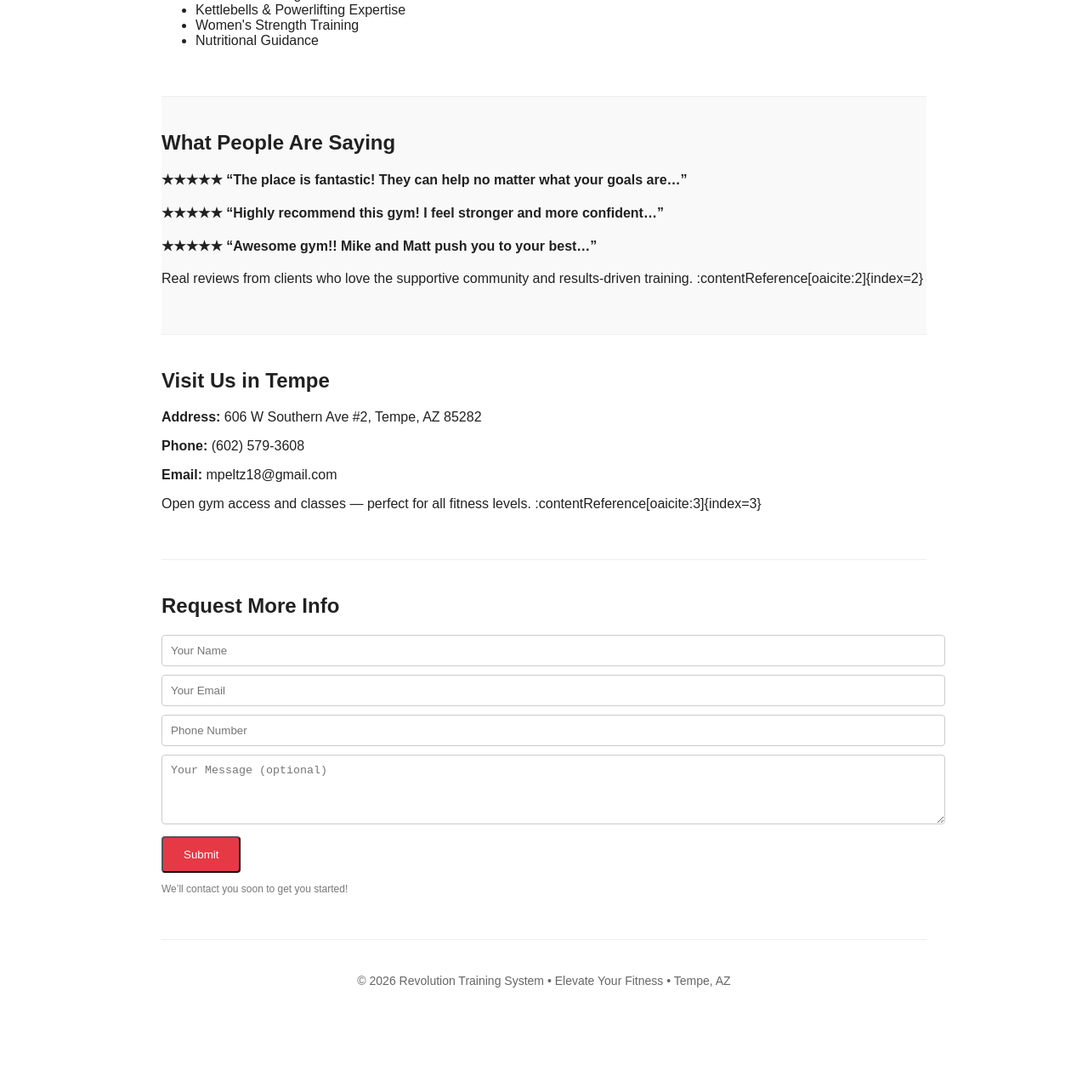
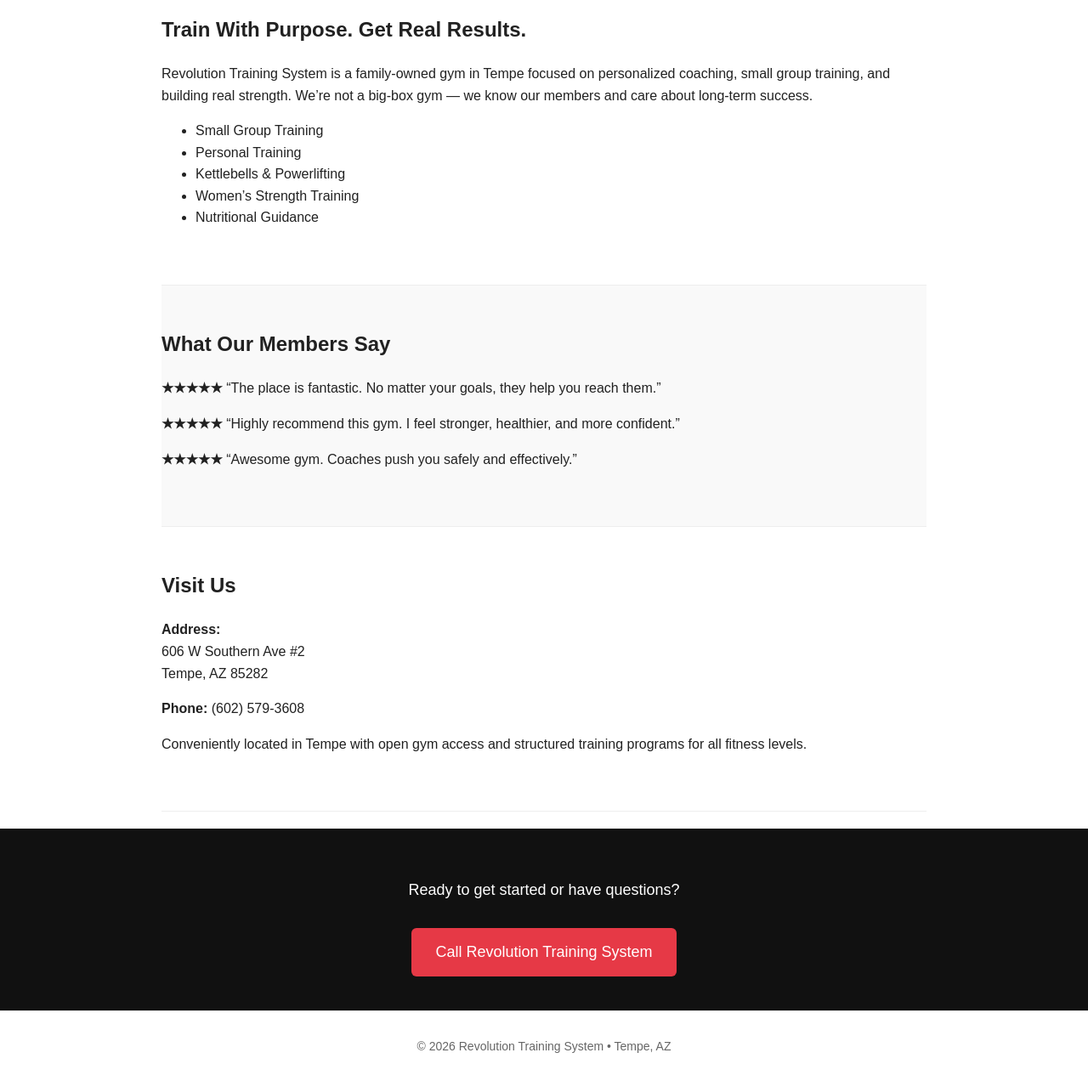
Before and after one commit to kimmerandcasper/revolutionarygym, a plain HTML site: page index.html in a window 1280 px wide. Shown: the part 423-1695 px from the top of the page at 85% size. Before the commit the page ends 1605 px from the top, so only its background shows below. Drawn offline with Linux system fonts and the light colour scheme.

Commit message:
call button

```diff
--- a/index.html
+++ b/index.html
@@ -4,85 +4,137 @@
   <meta charset="UTF-8">
   <meta name="viewport" content="width=device-width,initial-scale=1.0">
   <title>Revolution Training System • Tempe, AZ</title>
+
   <style>
-    body { font-family: Arial, sans-serif; margin: 0; padding: 0; color: #212121; }
-    header { background: #111; color: #fff; padding: 40px 20px; text-align: center; }
-    .container { max-width: 900px; margin: 0 auto; padding: 20px; }
-    section { padding: 40px 0; border-bottom: 1px solid #eee; }
-    h2 { margin-top: 0; }
-    .cta-btn { background: #e63946; color: #fff; padding: 12px 24px; text-decoration: none; border-radius: 4px; }
-    .testimonials { background: #f9f9f9; }
-    .testimonial { margin-bottom: 20px; }
-    form input, form textarea { width: 100%; margin-bottom: 10px; padding: 10px; border: 1px solid #ccc; border-radius: 4px; }
-    footer { text-align: center; padding: 20px; font-size: 14px; color: #666; }
+    body {
+      font-family: Arial, sans-serif;
+      margin: 0;
+      padding: 0;
+      color: #212121;
+      line-height: 1.6;
+    }
+    header {
+      background: #111;
+      color: #fff;
+      padding: 60px 20px;
+      text-align: center;
+    }
+    header h1 {
+      margin-bottom: 10px;
+    }
+    .cta-btn {
+      display: inline-block;
+      background: #e63946;
+      color: #fff;
+      padding: 14px 28px;
+      text-decoration: none;
+      border-radius: 6px;
+      font-size: 18px;
+      margin-top: 20px;
+    }
+    .cta-btn:hover {
+      background: #d62839;
+    }
+    .container {
+      max-width: 900px;
+      margin: 0 auto;
+      padding: 20px;
+    }
+    section {
+      padding: 50px 0;
+      border-bottom: 1px solid #eee;
+    }
+    h2 {
+      margin-top: 0;
+    }
+    .testimonials {
+      background: #f9f9f9;
+    }
+    footer {
+      text-align: center;
+      padding: 30px 20px;
+      font-size: 14px;
+      color: #666;
+    }
+    .call-box {
+      background: #111;
+      color: #fff;
+      padding: 40px 20px;
+      text-align: center;
+    }
+    .call-box p {
+      font-size: 18px;
+      margin-bottom: 10px;
+    }
   </style>
 </head>
+
 <body>
 
-  <!-- HEADER -->
+  <!-- HERO / HEADER -->
   <header>
     <h1>Revolution Training System</h1>
-    <p>Family-Owned Fitness Gym in Tempe, AZ</p>
-    <a href="#contact" class="cta-btn">Get Started Today</a>
+    <p>Family-Owned Strength & Fitness Gym in Tempe, AZ</p>
+    <p>Personal Training • Small Group Training • Real Results</p>
+
+    <a href="tel:+16025793608" class="cta-btn">
+      Call Now: (602) 579-3608
+    </a>
   </header>
 
   <div class="container">
 
     <!-- ABOUT -->
-    <section id="about">
-      <h2>Transform Your Fitness</h2>
-      <p>Welcome to Revolution Training System — a family-owned gym dedicated to helping you achieve your fitness goals with personalized coaching, small group classes, open gym access, and expert support. We’re *not* a big chain gym — we invest in your success. :contentReference[oaicite:1]{index=1}</p>
+    <section>
+      <h2>Train With Purpose. Get Real Results.</h2>
+      <p>
+        Revolution Training System is a family-owned gym in Tempe focused on
+        personalized coaching, small group training, and building real strength.
+        We’re not a big-box gym — we know our members and care about long-term success.
+      </p>
       <ul>
         <li>Small Group Training</li>
         <li>Personal Training</li>
-        <li>Kettlebells & Powerlifting Expertise</li>
-        <li>Women's Strength Training</li>
+        <li>Kettlebells & Powerlifting</li>
+        <li>Women’s Strength Training</li>
         <li>Nutritional Guidance</li>
       </ul>
     </section>
 
     <!-- TESTIMONIALS -->
     <section class="testimonials">
-      <h2>What People Are Saying</h2>
-      <div class="testimonial">
-        <strong>★★★★★ “The place is fantastic! They can help no matter what your goals are…”</strong>
-      </div>
-      <div class="testimonial">
-        <strong>★★★★★ “Highly recommend this gym! I feel stronger and more confident…”</strong>
-      </div>
-      <div class="testimonial">
-        <strong>★★★★★ “Awesome gym!! Mike and Matt push you to your best…”</strong>
-      </div>
-      <p>Real reviews from clients who love the supportive community and results-driven training. :contentReference[oaicite:2]{index=2}</p>
+      <h2>What Our Members Say</h2>
+      <p><strong>★★★★★</strong> “The place is fantastic. No matter your goals, they help you reach them.”</p>
+      <p><strong>★★★★★</strong> “Highly recommend this gym. I feel stronger, healthier, and more confident.”</p>
+      <p><strong>★★★★★</strong> “Awesome gym. Coaches push you safely and effectively.”</p>
     </section>
 
-    <!-- LOCATION & HOURS -->
-    <section id="location">
-      <h2>Visit Us in Tempe</h2>
-      <p><strong>Address:</strong> 606 W Southern Ave #2, Tempe, AZ 85282</p>
+    <!-- LOCATION -->
+    <section>
+      <h2>Visit Us</h2>
+      <p><strong>Address:</strong><br>
+        606 W Southern Ave #2<br>
+        Tempe, AZ 85282
+      </p>
       <p><strong>Phone:</strong> (602) 579-3608</p>
-      <p><strong>Email:</strong> mpeltz18@gmail.com</p>
-      <p>Open gym access and classes — perfect for all fitness levels. :contentReference[oaicite:3]{index=3}</p>
-    </section>
-
-    <!-- CONTACT FORM -->
-    <section id="contact">
-      <h2>Request More Info</h2>
-      <form action="https://your-form-handler.com/submit" method="POST">
-        <input type="text" name="name" placeholder="Your Name" required>
-        <input type="email" name="email" placeholder="Your Email" required>
-        <input type="tel" name="phone" placeholder="Phone Number">
-        <textarea name="message" rows="4" placeholder="Your Message (optional)"></textarea>
-        <button type="submit" class="cta-btn">Submit</button>
-      </form>
-      <p style="font-size: 12px; color: #777;">We’ll contact you soon to get you started!</p>
+      <p>
+        Conveniently located in Tempe with open gym access and structured training
+        programs for all fitness levels.
+      </p>
     </section>
 
   </div>
 
-  <!-- FOOTER -->
+  <!-- FINAL CALL TO ACTION -->
+  <section class="call-box">
+    <p>Ready to get started or have questions?</p>
+    <a href="tel:+16025793608" class="cta-btn">
+      Call Revolution Training System
+    </a>
+  </section>
+
   <footer>
-    &copy; 2026 Revolution Training System • Elevate Your Fitness • Tempe, AZ
+    &copy; 2026 Revolution Training System • Tempe, AZ
   </footer>
 
 </body>
```
